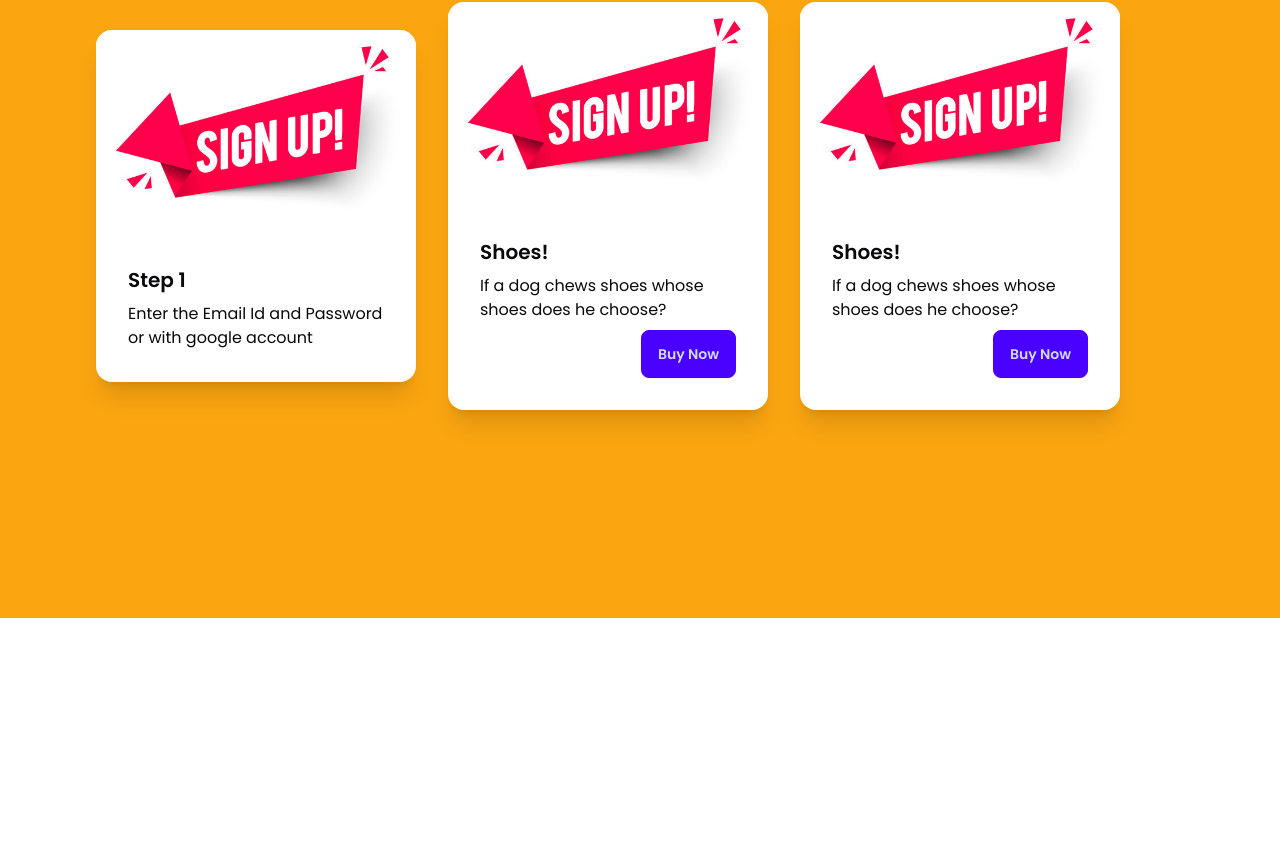
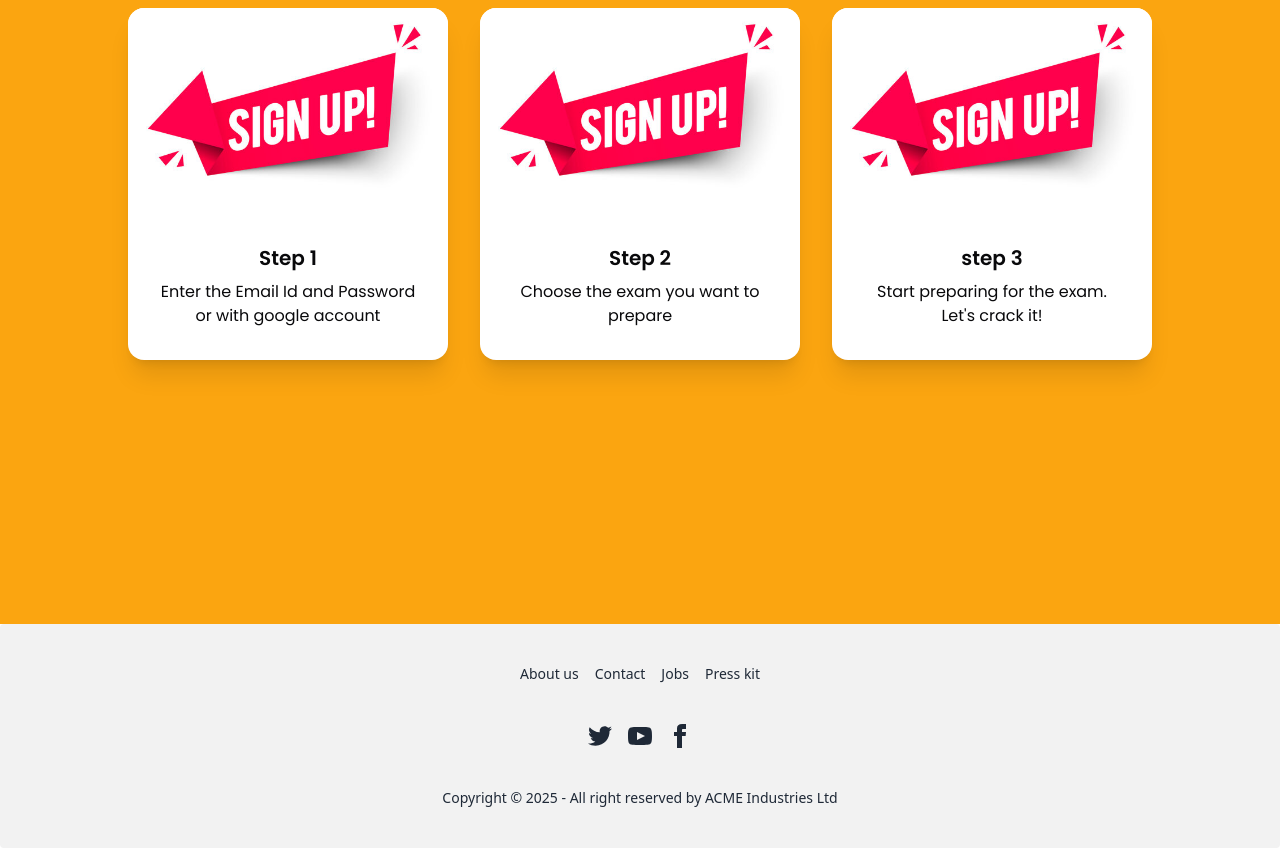
Before and after one commit to Guna-1527/exam-pro, a Next.js app: page / in a window 1280 px wide. Shown: the part 976-1824 px from the top of the page. Before the commit the page ends 1594 px from the top, so only its background shows below. Built offline with nearby package versions, Linux system fonts and the light colour scheme; no server answers.

Commit message:
footer is completed

```diff
--- /dev/null
+++ b/src/app/component/Footer.tsx
@@ -0,0 +1,61 @@
+import React from "react";
+
+const Footer = () => {
+  return (
+    <div>
+      <footer className="footer footer-center bg-base-200 text-base-content rounded p-10">
+        <nav className="grid grid-flow-col gap-4">
+          <a className="link link-hover">About us</a>
+          <a className="link link-hover">Contact</a>
+          <a className="link link-hover">Jobs</a>
+          <a className="link link-hover">Press kit</a>
+        </nav>
+        <nav>
+          <div className="grid grid-flow-col gap-4">
+            <a>
+              <svg
+                xmlns="http://www.w3.org/2000/svg"
+                width="24"
+                height="24"
+                viewBox="0 0 24 24"
+                className="fill-current"
+              >
+                <path d="M24 4.557c-.883.392-1.832.656-2.828.775 1.017-.609 1.798-1.574 2.165-2.724-.951.564-2.005.974-3.127 1.195-.897-.957-2.178-1.555-3.594-1.555-3.179 0-5.515 2.966-4.797 6.045-4.091-.205-7.719-2.165-10.148-5.144-1.29 2.213-.669 5.108 1.523 6.574-.806-.026-1.566-.247-2.229-.616-.054 2.281 1.581 4.415 3.949 4.89-.693.188-1.452.232-2.224.084.626 1.956 2.444 3.379 4.6 3.419-2.07 1.623-4.678 2.348-7.29 2.04 2.179 1.397 4.768 2.212 7.548 2.212 9.142 0 14.307-7.721 13.995-14.646.962-.695 1.797-1.562 2.457-2.549z"></path>
+              </svg>
+            </a>
+            <a>
+              <svg
+                xmlns="http://www.w3.org/2000/svg"
+                width="24"
+                height="24"
+                viewBox="0 0 24 24"
+                className="fill-current"
+              >
+                <path d="M19.615 3.184c-3.604-.246-11.631-.245-15.23 0-3.897.266-4.356 2.62-4.385 8.816.029 6.185.484 8.549 4.385 8.816 3.6.245 11.626.246 15.23 0 3.897-.266 4.356-2.62 4.385-8.816-.029-6.185-.484-8.549-4.385-8.816zm-10.615 12.816v-8l8 3.993-8 4.007z"></path>
+              </svg>
+            </a>
+            <a>
+              <svg
+                xmlns="http://www.w3.org/2000/svg"
+                width="24"
+                height="24"
+                viewBox="0 0 24 24"
+                className="fill-current"
+              >
+                <path d="M9 8h-3v4h3v12h5v-12h3.642l.358-4h-4v-1.667c0-.955.192-1.333 1.115-1.333h2.885v-5h-3.808c-3.596 0-5.192 1.583-5.192 4.615v3.385z"></path>
+              </svg>
+            </a>
+          </div>
+        </nav>
+        <aside>
+          <p>
+            Copyright © {new Date().getFullYear()} - All right reserved by ACME
+            Industries Ltd
+          </p>
+        </aside>
+      </footer>
+    </div>
+  );
+};
+
+export default Footer;
--- a/src/app/component/Guide.jsx
+++ b/src/app/component/Guide.jsx
@@ -2,6 +2,13 @@
 import Image from "next/image"
 import SignUp from "../../../public/asset/img/signup.jpg";
 
+
+/*
+
+USE TIMELINE FROM DAISY UI FOR THIS PAGE
+right down all the requirements for the application then proceeds
+
+*/
 const Guide = () => {
   return (
     <div className="w-screen h-screen bg-[#FBA510] pt-20 px-20 font-title">
@@ -12,8 +19,8 @@
             <figure>
               <Image src={SignUp} alt="signup" className="object-center"/>
             </figure>
-            <div className="card-body">
-              <h2 className="card-title">Step 1</h2>
+            <div className="card-body flex flex-col justify-center items-center text-center">
+              <h2 className="card-title ">Step 1</h2>
               <p>Enter the Email Id and Password or with google account </p>
             </div>
           </div>
@@ -23,12 +30,9 @@
             <figure>
               <Image src={SignUp} alt="signup" className="object-center"/>
             </figure>
-            <div className="card-body">
-              <h2 className="card-title">Shoes!</h2>
-              <p>If a dog chews shoes whose shoes does he choose?</p>
-              <div className="card-actions justify-end">
-                <button className="btn btn-primary">Buy Now</button>
-              </div>
+            <div className="card-body flex flex-col justify-center items-center text-center">
+              <h2 className="card-title text-center">Step 2</h2>
+              <p className="text-center">Choose the exam you want to prepare</p>
             </div>
           </div>
         </div>
@@ -37,17 +41,12 @@
             <figure>
               <Image src={SignUp} alt="signup" className="object-center"/>
             </figure>
-            <div className="card-body">
-              <h2 className="card-title">Shoes!</h2>
-              <p>If a dog chews shoes whose shoes does he choose?</p>
-              <div className="card-actions justify-end">
-                <button className="btn btn-primary">Buy Now</button>
-              </div>
+            <div className="card-body flex flex-col justify-center items-center text-center">
+              <h2 className="card-title">step 3</h2>
+              <p>Start preparing for the exam. Let's crack it!</p>
             </div>
           </div>
         </div>
-        <div className="step2"></div>
-        <div className="step3"></div>
       </div>
     </div>
   );
--- a/src/app/component/Hero.tsx
+++ b/src/app/component/Hero.tsx
@@ -12,9 +12,9 @@
     router.push("/auth/signup");
   };
   return (
-    <div className="w-screen h-[calc(100vh-70px)]">
+    <div className="w-screen h-screen">
       <div className="flex">
-        <div className="w-full gap-4 p-12 h-[calc(100vh-70px)] flex flex-1 justify-center items-start flex-col">
+        <div className="w-full gap-4 p-12 h-screen flex flex-1 justify-center items-start flex-col">
           <div className="flex flex-col gap-3">
             <div className=" flex gap-3">
               <div className="w-[5px] h-[5px] rounded-full bg-slate-400"></div>
--- a/src/app/component/Navbar.tsx
+++ b/src/app/component/Navbar.tsx
@@ -24,7 +24,7 @@
   };
 
   return (
-    <div className="navbar bg-base-400 px-5">
+    <div className="navbar bg-white shadow-md px-5 fixed z-50">
       <div className="navbar-start px-5">
         <div className="navbar-center flex gap-1">
           <Image
--- a/src/app/page.tsx
+++ b/src/app/page.tsx
@@ -2,6 +2,7 @@
 
 import { useRouter } from "next/navigation";
 import { Navbar, Hero, Guide } from "@/app/component/index";
+import Footer from "./component/Footer";
 
 const Home = () => {
   const router = useRouter();
@@ -12,6 +13,7 @@
         <Navbar />
         <Hero />
         <Guide />
+        <Footer />
       </div>
     </div>
   );
```
